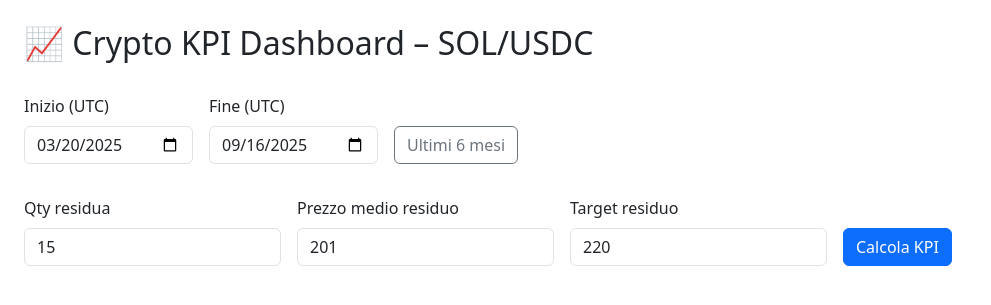
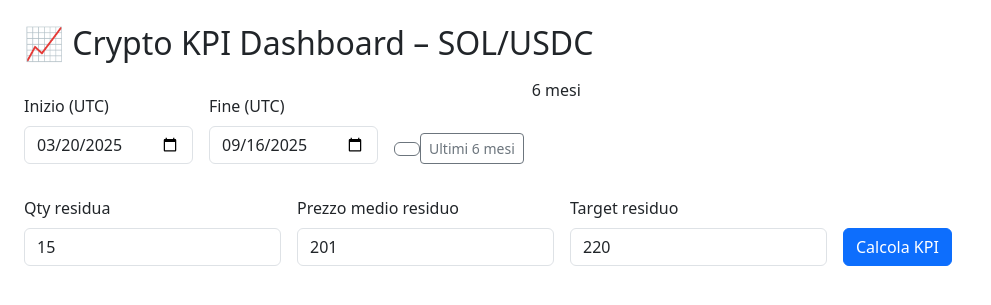
Before and after one commit to vitosemeraro/crypto-dashboard-exchange, a FastAPI app: page / in a window 1280 px wide. Shown: the top 305 px of the page, without its empty margins (0-991 px from the left). Run offline with FastAPI, Linux system fonts and the light colour scheme.

Commit message:
Update index.html

```diff
--- a/templates/index.html
+++ b/templates/index.html
@@ -35,7 +35,16 @@
       <input type="date" class="form-control" name="end_date" value="{{ end }}" required>
     </div>
     <div class="col-auto align-self-end">
-      <button type="button" class="btn btn-outline-secondary" onclick="setSixMonthsRange()">Ultimi 6 mesi</button>
+      <button type="button" class="btn btn-outline-secondary" onclick="setSixMonthsRange()"><div class="col-auto align-self-end">
+  <button type="button" class="btn btn-outline-secondary btn-sm" onclick="
+    const end = new Date();
+    const start = new Date(end);
+    start.setMonth(end.getMonth() - 6);
+    document.querySelector('input[name=start_date]').value = start.toISOString().split('T')[0];
+    document.querySelector('input[name=end_date]').value = end.toISOString().split('T')[0];
+  ">Ultimi 6 mesi</button>
+</div>
+ 6 mesi</button>
     </div>
     <div class="w-100"></div>
     <div class="col-auto">
```
